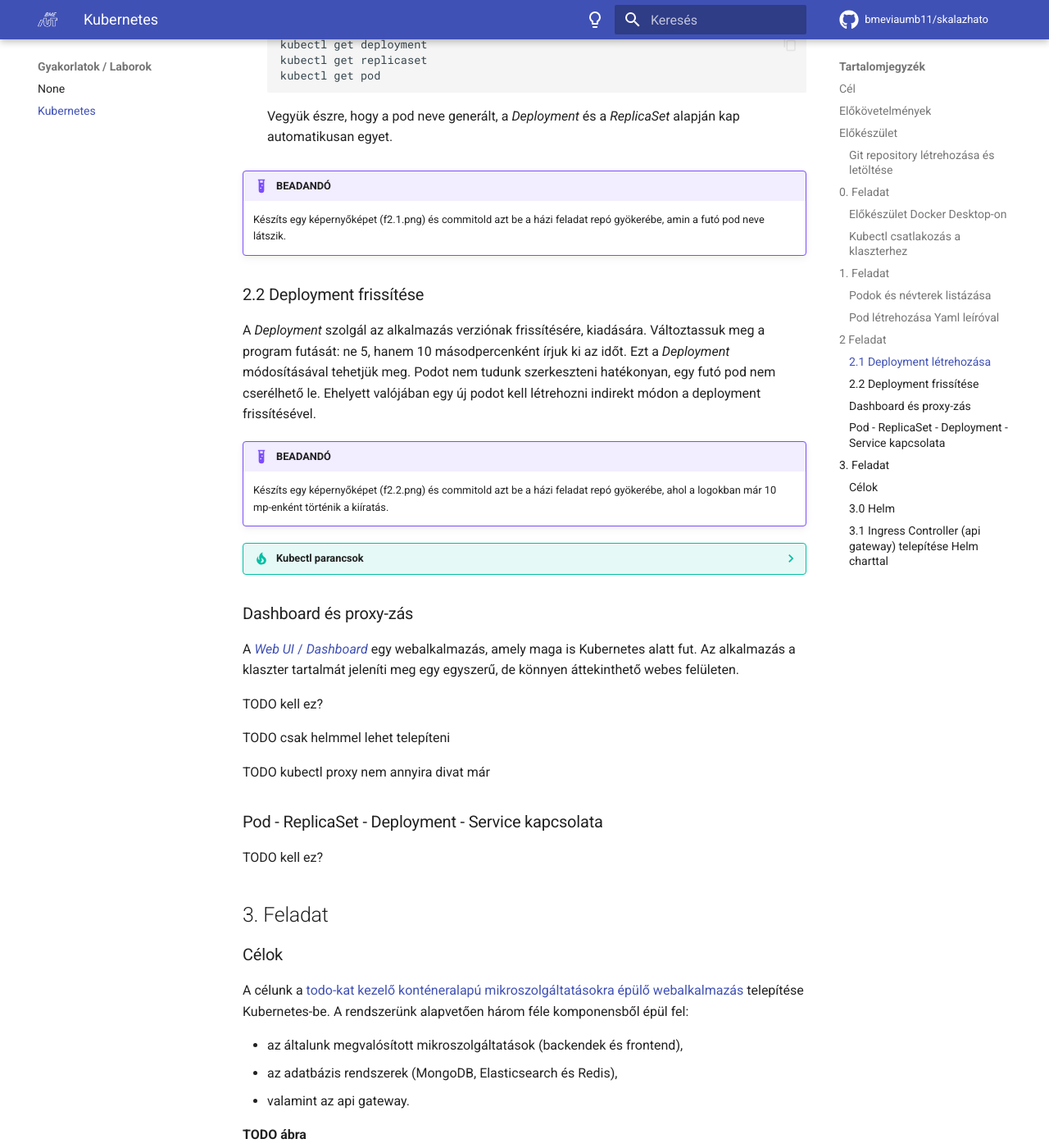
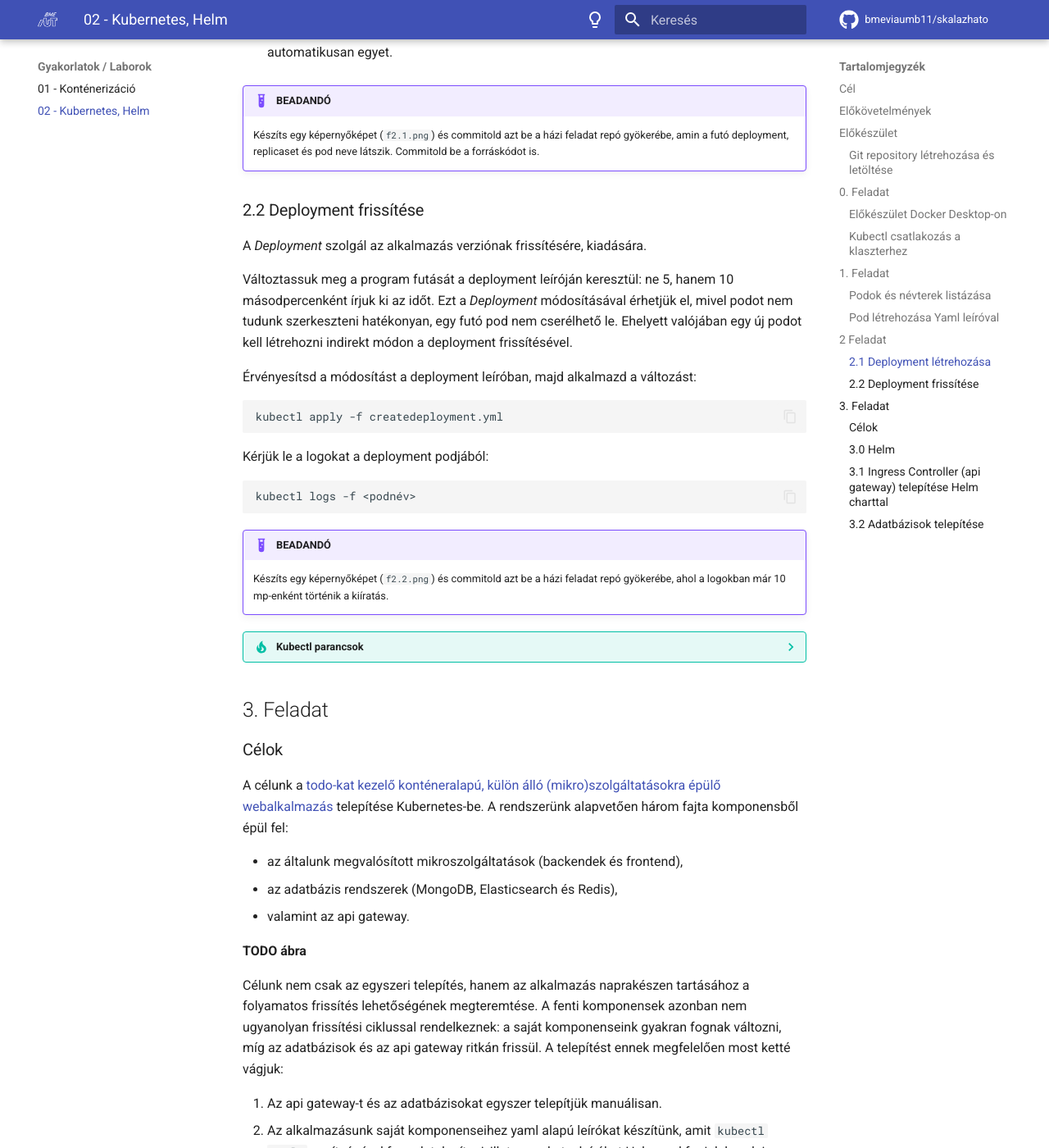
Before and after one commit to bmeviaumb11/skalazhato, an MkDocs documentation site: the page built from docs/homework/02-kubernetes/index.md, in a window 1280 px wide and 1400 px high, scrolled down 5722 px. Shown: the whole window at 82% size. Built offline with MkDocs 1.6.1 and Material for MkDocs 9.7.7, drawn with Linux system fonts in a browser that asks for light colours; emoji names are drawn with the system emoji font; comment, search, counter and statistics services are not loaded; some of the changed text lies outside the part shown.

Commit message:
helm-ig kész

````diff
--- a/docs/homework/02-kubernetes/index.md
+++ b/docs/homework/02-kubernetes/index.md
@@ -1,4 +1,4 @@
-# Kubernetes
+# 02 - Kubernetes, Helm
 
 ## Cél
 
@@ -22,8 +22,11 @@
     - A binárisa legyen elérhető PATH-on.
 - Egy kubernetes-t menedzselni képes GUI pl.:
     - [VS Code Kubernetes extension](https://marketplace.visualstudio.com/items?itemName=ms-kubernetes-tools.vscode-kubernetes-tools)
-    - [Lens](https://k8slens.dev/))
+    - [Lens](https://k8slens.dev/)
     - [Kubernetes Dashboard](https://kubernetes.io/docs/tasks/access-application-cluster/web-ui-dashboard/)
+- Helm CLI
+    - [Helm](https://helm.sh/docs/intro/install/)
+    - A Helm CLI legyen elérhető PATH-on.
 
 ## Előkészület
 
@@ -76,13 +79,13 @@
     ```
 
     - Ha több klaszterrel dolgoznánk, itt láthatnánk őket.
-    - Ezek valójában egy konfigurációs fájlban vannak: `$HOME/.kube/config`
+    - Ezek valójában egy konfigurációs fájlban vannak: `%userprofile%/.kube/config`
     - Váltani a `kubectl config use-context <név>` parancssal lehet.
     - Minden parancsnál külön megadhatjuk a kontextust a `--context` kapcsolóval, de inkább az implicit contextust szoktuk használni.
     - Kontextus beállításról részletesebben [itt](https://kubernetes.io/docs/reference/kubectl/cheatsheet/#kubectl-context-and-configuration).
 
 !!! tip "Kubernetes GUI"
-    TODO
+    A feladatokban lévő műveletek szinte mindegyike elvégezhető a GUI (pl.: VS Code kubernetes kiegészítő) segítségével is. A labor leírásaiban a `kubectl` parancsokat fogjuk használni, de a GUI is használható.
 
 ## 1. Feladat
 
@@ -112,36 +115,23 @@
 
 Kubernetes erőforrásokat tipikusan yaml leírókban definiálunk. A futtatás elemi egysége a pod, így készítsünk egy yaml fájlt a podunkhoz és indítsuk el azt.
 
-1. Hozzunk létre egy új yaml fájt a repositorynk gyökerébe `createpod.yml` néven az alábbi tartalommal
+!!! tip ""
+    A leíró szerkesztéséhez használhatjuk például Visual Studio Code-ot. Érdemes olyan szövegszerkesztővel dolgozni, amely ismeri a yaml szintaktikát. A parancsok futtatásához használhatjuk például Visual Studio Code beépített terminálját (CTLR + ö).
 
-    !!! tip ""
-        Használhatjuk például Visual Studio Code-ot. Érdemes olyan szövegszerkesztővel dolgozni, amely ismeri a yaml szintaktikát.
+1. Hozzunk létre egy új yaml fájt a repositorynk gyökerébe `createpod.yml` néven, az alábbi követelmények mentén
 
-    ```yaml
-    apiVersion: v1
-    kind: Pod
-    metadata:
-      name: counter-neptun
-    spec:
-      containers:
-        - name: count-neptun
-          image: ubuntu
-          args:
-            [bash, -c, 'echo NEPTUN & for ((i=0; ;i++));do echo "NEPTUN - $i: $(date)";sleep 5;done']
+   - a kubernetes leíró Pod-ot definiál
+   - a pod neve legyen `counter-neptun` a **saját neptunkóddal** kiegészítve
+   - a pod egy konténert tartalmazzon, amely az `ubuntu` képből indul
+   - a konténer egy bash parancsot futtasson, ami kiírja a _NEPTUN_ kódodat és 5 másodpercenként kiírja az aktuális időt.
+
+1. A konzolunkban navigáljunk el abba a könyvtárba, ahol a yaml fájl van, majd hozzuk létre a podot:
+
+    ```cmd
+    kubectl apply -f createpod.yml
     ```
 
-1. A konzolunkban navigáljunk el abba a könyvtárba, ahol a yaml fájl van.
-
-    !!! tip ""
-    Használhatjuk például Visual Studio Code beépített terminálját.
-
-1. Hozzuk létre a podot:
-
-     ```cmd
-      kubectl apply -f createpod.yml
-      ```
-
-    !!! warning ""
+    !!! warning "apply vs create"
         A `create` helyett `apply` parancsot használjuk. Az apply létrehozza, ha nem létezik, és módosítja az erőforrást, ha már létezik.
 
 1. A pod létrejött. Ellenőrizzük:
@@ -150,22 +140,25 @@
     kubectl get pod
     ```
 
-3. Nézzük meg a pod logjait:
+1. Nézzük meg a pod logjait:
 
     ```cmd
     kubectl logs counter-neptun
     ```
 
     !!! tip ""
-        Ha gondoljuk, tegyük hozzá a `-f` kapcsolót is (`kubectl logs -f counter`) a log követéséhez. Ctrl-C-vel léphetünk ki a log folyamatos követéséből. Ne feledjük, hogy ez nem a pod terminálja, hanem a logjainak figyelését.
+        Ha gondoljuk, tegyük hozzá a `-f` kapcsolót is (`kubectl logs -f counter`) a log követéséhez. ++ctrl+c++-vel léphetünk ki a log folyamatos követéséből. Ne feledjük, hogy ez nem a pod terminálja, hanem a logjainak figyelését.
 
-4. Töröljük a podot:
+!!! example "BEADANDÓ"
+    A feladathoz tartozó forráskódot commitold be és készíts egy képernyőképet (`f1.1.png`), majd commitold azt be a házi feladat repó gyökerébe, amin a futó pod logjai látszanak.
+
+1. Töröljük a podot:
 
     ```cmd
     kubectl delete pod counter-neptun
     ```
 
-5. Ellenőrizzük, hogy a pod tényleg eltűnik egy kis idő múlva:
+1. Ellenőrizzük, hogy a pod tényleg eltűnik egy kis idő múlva:
 
     ```cmd
     kubectl get pod
@@ -184,48 +177,29 @@
     A `-it` kapcsolók interaktív módot és terminált biztosítanak. A `/bin/bash` a shell, amit futtatni szeretnénk.
 
     Ahogy a docker-nél már láthattuk, egy új shell indul a pod konténerében, és ehhez csatlakozunk.
-    - Ebben a shellben, ahogy natív docker esetében is, bármit megtehetünk.
-
-!!! example "BEADANDÓ"
-    Készíts egy képernyőképet (f1.1.png) és commitold azt be a házi feladat repó gyökerébe, amin a futó pod logjai látszanak.
+    Ebben a shellben, ahogy natív docker esetében is, bármit megtehetünk.
 
 ## 2 Feladat
 
 ### 2.1 Deployment létrehozása
 
-A podokat nem szoktuk közvetlenük létrehozni, hanem _Deployment_-re és _ReplicaSet_-re szoktunk bízni a kezelésüket és létrehozásukat.
+A podokat nem szoktuk közvetlenül létrehozni, hanem _Deployment_-re és _ReplicaSet_-re szoktunk bízni a kezelésüket és létrehozásukat.
 
-1. Hozzunk létre egy új yaml fájl `createdeployment.yml` néven az alábbi tartalommal.
+1. Hozzunk létre egy új yaml fájl `createdeployment.yml` néven az alábbi követelményeknek megfelelően:
 
-    ```yaml
-    apiVersion: apps/v1
-    kind: Deployment
-    metadata:
-      name: counter-neptun
-    spec:
-      replicas: 1
-      selector:
-        matchLabels:
-          app: counter-app-neptun
-      template:
-        metadata:
-          labels:
-            app: counter-app-neptun
-        spec:
-          containers:
-            - name: count-neptun
-              image: ubuntu
-              args:
-                [bash, -c, 'echo NEPTUN & for ((i=0; ;i++));do echo "NEPTUN - $i: $(date)";sleep 5;done']
-    ```
+    - a kubernetes leíró Deployment-et definiál
+    - a deployment neve legyen `counter-neptun` a **saját neptunkóddal** kiegészítve
+    - a deployment egy olyan konténert definiáljon, mint az 1. feladatban
+    - 1 replika legyen az elvárt állapot
+    - a selectorok használata során `counter-app-neptun` címkét használjuk a **saját neptunkóddal** kiegészítve
 
-1. Hozzuk létre a Deployment-et:
+2. Hozzuk létre a Deployment-et:
 
     ```cmd
     kubectl apply -f createdeployment.yml
     ```
 
-2. Listázzuk a Deployment-eket, ReplicaSet-eket és a podokat:
+3. Listázzuk a Deployment-eket, ReplicaSet-eket és a podokat:
 
     ```cmd
     kubectl get deployment
@@ -236,18 +210,31 @@
     Vegyük észre, hogy a pod neve generált, a _Deployment_ és a _ReplicaSet_ alapján kap automatikusan egyet.
 
 !!! example "BEADANDÓ"
-    Készíts egy képernyőképet (f2.1.png) és commitold azt be a házi feladat repó gyökerébe, amin a futó pod neve látszik.
+    Készíts egy képernyőképet (`f2.1.png`) és commitold azt be a házi feladat repó gyökerébe, amin a futó deployment, replicaset és pod neve látszik.
+    Commitold be a forráskódot is.
 
 ### 2.2 Deployment frissítése
 
 A _Deployment_ szolgál az alkalmazás verziónak frissítésére, kiadására.
-Változtassuk meg a program futását: ne 5, hanem 10 másodpercenként írjuk ki az időt.
-Ezt a _Deployment_ módosításával tehetjük meg.
-Podot nem tudunk szerkeszteni hatékonyan, egy futó pod nem cserélhető le.
+
+Változtassuk meg a program futását a deployment leíróján keresztül: ne 5, hanem 10 másodpercenként írjuk ki az időt.
+Ezt a _Deployment_ módosításával érhetjük el, mivel podot nem tudunk szerkeszteni hatékonyan, egy futó pod nem cserélhető le.
 Ehelyett valójában egy új podot kell létrehozni indirekt módon a deployment frissítésével.
 
+Érvényesítsd a módosítást a deployment leíróban, majd alkalmazd a változást:
+
+```cmd
+kubectl apply -f createdeployment.yml
+```
+
+Kérjük le a logokat a deployment podjából:
+
+```cmd
+kubectl logs -f <podnév>
+```
+
 !!! example "BEADANDÓ"
-    Készíts egy képernyőképet (f2.2.png) és commitold azt be a házi feladat repó gyökerébe, ahol a logokban már 10 mp-enként történik a kiíratás.
+    Készíts egy képernyőképet (`f2.2.png`) és commitold azt be a házi feladat repó gyökerébe, ahol a logokban már 10 mp-enként történik a kiíratás.
 
 ??? tip "Kubectl parancsok"
 
@@ -265,25 +252,11 @@
 
     A parancsokról `-h` kapcsolóval kaphatunk segítséget, pl. `kubectl describe -h`
 
-### Dashboard és proxy-zás
-
-A [_Web UI_ / _Dashboard_](https://kubernetes.io/docs/tasks/access-application-cluster/web-ui-dashboard/) egy webalkalmazás, amely maga is Kubernetes alatt fut. Az alkalmazás a klaszter tartalmát jeleníti meg egy egyszerű, de könnyen áttekinthető webes felületen.
-
-TODO kell ez?
-
-TODO csak helmmel lehet telepíteni
-
-TODO kubectl proxy nem annyira divat már
-
-### Pod - ReplicaSet - Deployment - Service kapcsolata
-
-TODO kell ez?
-
 ## 3. Feladat
 
 ### Célok
 
-A célunk a [todo-kat kezelő konténeralapú mikroszolgáltatásokra épülő webalkalmazás](https://github.com/bmeviauav42/todoapp) telepítése Kubernetes-be. A rendszerünk alapvetően három féle komponensből épül fel:
+A célunk a [todo-kat kezelő konténeralapú, külön álló (mikro)szolgáltatásokra épülő webalkalmazás](https://github.com/bmeviauav42/todoapp) telepítése Kubernetes-be. A rendszerünk alapvetően három fajta komponensből épül fel:
 
 - az általunk megvalósított mikroszolgáltatások (backendek és frontend),
 - az adatbázis rendszerek (MongoDB, Elasticsearch és Redis),
@@ -293,10 +266,10 @@
 
 Célunk nem csak az egyszeri telepítés, hanem az alkalmazás naprakészen tartásához a folyamatos frissítés lehetőségének megteremtése.
 A fenti komponensek azonban nem ugyanolyan frissítési ciklussal rendelkeznek: a saját komponenseink gyakran fognak változni, míg az adatbázisok és az api gateway ritkán frissül.
-A telepítést ennek megfelelően ketté vágjuk:
+A telepítést ennek megfelelően most ketté vágjuk:
 
-1. Az api gateway-t és az adatbázisokat egyszer telepítjük.
-2. Az alkalmazásunk saját komponenseihez yaml alapú leírókat készítünk, amit `kubectl apply` segítségével fogunk telepíteni.
+1. Az api gateway-t és az adatbázisokat egyszer telepítjük manuálisan.
+2. Az alkalmazásunk saját komponenseihez yaml alapú leírókat készítünk, amit `kubectl apply` segítségével fogunk telepíteni, illetve ezeket a leírókat Helm-mel fogjuk kezelni.
 
 ### 3.0 Helm
 
@@ -330,11 +303,13 @@
     ```
 
      - A legelső `traefik` a Helm release nevét adja meg. Ezzel tudunk rá hivatkozni a jövőben.
-     - A `traefik/traefik` azonosítha a telepítendő chartot (repository/chartnév).
+     - A `traefik/traefik` azonosítja a telepítendő chartot (repository/chartnév).
      - A `--set` kapcsolóval a chart változóit állítjuk be.
 
     !!! info "Publikus eléréshez"
-        A Traefik jelen konfigurációban _NodePort_ service típussal van konfigurálva, ami azt jelenti, lokálisan, helyben a megadott porton lesz csak elérhető. Ha publikusan elérhető klaszterben dolgozunk, akkor tipikusan _LoadBalancer_ service típust fogunk kérni, hogy publikus IP címet is kapjon a Traefik.
+        A Traefik  jelen konfigurációban _NodePort_ service típussal van konfigurálva, ami azt jelenti, lokálisan, helyben a megadott porton lesz csak elérhető. Ha publikusan elérhető klaszterben dolgozunk, akkor tipikusan _LoadBalancer_ service típust fogunk kérni, hogy publikus IP címet is kapjon a Traefik.
+
+        Viszont nekünk nem kell ezzel közvetlenül majd törődjünk, mert a Traefik IngressController-ként is működik, tehát a klaszterbe érhező kérések rajta keresztül lesznek irányítva a szolgáltatásokhoz.
 
 1. Ellenőrizzük, hogy fut-e:
 
@@ -352,7 +327,7 @@
 
     ![Traefik port forward](images/traefik-dashboard-port-forward.png)
 
-    Fogadjuk el az elapértelmezett értékeket. (`9100:metrics 9000:traefik 8000:web 8443:websecure`) Így a Traefik dashboard a `localhost:9000/dashboard/` címen lesz elérhető.
+    Fogadjuk el az elapértelmezett értékeket (`9100:metrics 9000:traefik 8000:web 8443:websecure`). Így a Traefik dashboard a `localhost:9000/dashboard/` címen lesz elérhető.
 
     ??? tip "Port forward parancs"
 
@@ -369,4 +344,4 @@
 !!! note ""
     Ha frissíteni szeretnénk később a Traefik-et, akkor azt a `helm upgrade traefik traefik/traefik ...` paranccsal tudjuk megtenni.
 
-**TODO a dashboard nekünk?**
+### 3.2 Adatbázisok telepítése
--- a/mkdocs.yml
+++ b/mkdocs.yml
@@ -100,7 +100,7 @@
       - information/GitHub-Actions.md
       - information/certification.md
   - "Gyakorlatok / Laborok":
-      - homework/01-hw/index.md
+      - homework/01-docker/index.md
       - homework/02-kubernetes/index.md
   - "Nagyházi":
       - homework/pontrendszer.md
````
Also changed, not shown: docs/homework/01-docker/index.md (+2 -2 lines), docs/information/contributing.md (+1 -1 lines).
